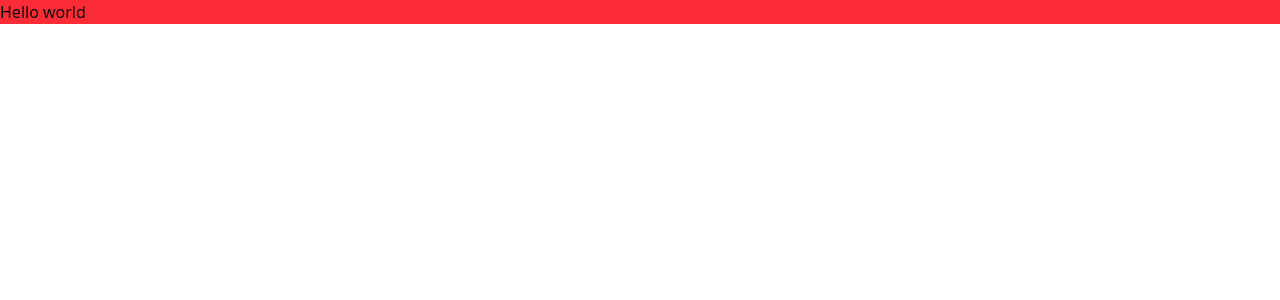
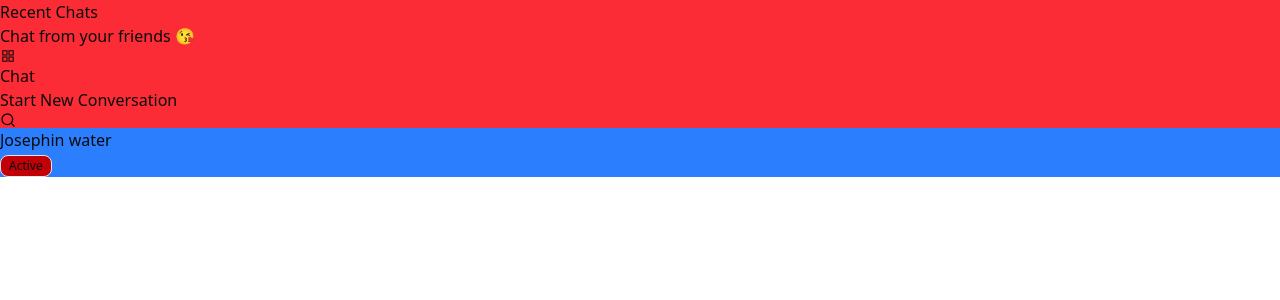
Before and after one commit to JoshuaOzibo/Chat-app, a Next.js app: page / in a window 1280 px wide. Shown: the top 300 px of the page. Built offline with nearby package versions, Linux system fonts and the light colour scheme.

Commit message:
Add react-icons dependency and implement Chat component structure. Updated page.tsx to render Chat component, modified ChatSidebar and ChatWindow for improved layout and styling.

```diff
--- a/package.json
+++ b/package.json
@@ -16,6 +16,7 @@
     "next": "15.2.4",
     "react": "^19.0.0",
     "react-dom": "^19.0.0",
+    "react-icons": "^5.5.0",
     "tailwind-merge": "^3.2.0",
     "tailwind-variants": "^1.0.0",
     "tw-animate-css": "^1.2.5"
--- /dev/null
+++ b/src/Icons/Icons.ts
@@ -0,0 +1,7 @@
+import { AiOutlineAppstore } from "react-icons/ai";
+import { FiSearch } from "react-icons/fi";
+
+// Grid menu Icon
+export const AiOutlineAppstoreIcon =  AiOutlineAppstore;
+// search icon
+export const FiSearchIcon =  FiSearch;
--- /dev/null
+++ b/src/app/Api.ts
@@ -0,0 +1,10 @@
+// app/api/messages/route.ts
+import { NextResponse } from "next/server";
+import connectDB from "@/lib/Mongo";
+import Message from "@/models/Message";
+
+export async function GET() {
+  await connectDB();
+//   const messages = await Message.find({});
+//   return NextResponse.json(messages);
+}
--- a/src/app/page.tsx
+++ b/src/app/page.tsx
@@ -1,9 +1,9 @@
-
+import Chat from "@/components/Chat/Chat";
 
 export default function Home() {
   return (
-    <section className="bg-red-500 w-full">
-      <p>Hello world</p>
-    </section>
+    <>
+      <Chat />
+    </>
   );
 }
--- a/src/components/Chat/Chat.tsx
+++ b/src/components/Chat/Chat.tsx
@@ -0,0 +1,13 @@
+import ChatWindow from "../ChatWindow/ChatWindow";
+import ChatSidebar from "../ChatSidebar/ChatSidebar";
+
+const Chat = () => {
+  return (
+    <div>
+      <ChatSidebar />
+      <ChatWindow />
+    </div>
+  );
+};
+
+export default Chat;
--- a/src/components/ChatSidebar/ChatSidebar.tsx
+++ b/src/components/ChatSidebar/ChatSidebar.tsx
@@ -1,7 +1,9 @@
+import {AiOutlineAppstoreIcon, FiSearchIcon} from '@/Icons/Icons'
+
 const ChatSidebar = () => {
   return (
     <>
-      <section>
+      <section className="bg-red-500">
         {/*  */}
         <main>
           <div>
@@ -10,6 +12,7 @@ const ChatSidebar = () => {
           </div>
 
           {/* icon */}
+          < AiOutlineAppstoreIcon />
         </main>
 
         <main>
@@ -19,6 +22,7 @@ const ChatSidebar = () => {
           </div>
 
           {/* icon */}
+          < FiSearchIcon />
         </main>
       </section>
     </>
--- a/src/components/ChatWindow/ChatWindow.tsx
+++ b/src/components/ChatWindow/ChatWindow.tsx
@@ -1,8 +1,9 @@
+import CurrentUserId from '@/components/ChatWindow/CurrentUserId';
 
 export default function ChatWindow(){
     return(
         <>
-
+           <CurrentUserId />
         </>
     )
 }
--- a/src/components/ChatWindow/CurrentUserId.tsx
+++ b/src/components/ChatWindow/CurrentUserId.tsx
@@ -1,19 +1,18 @@
 import { Badge } from "@/components/ui/badge";
+
 
 export default function CurrentUserId() {
   return (
     <>
-      <section>
+      <section className="bg-blue-500">
         <main>
           {/* <img src="" alt="" /> */}
           <h1>Josephin water</h1>
-          <Badge variant="outline">Active</Badge>
+          <Badge variant="outline" className="bg-red-700">Active</Badge>
         </main>
 
 
-        <main>
-
-        </main>
+        <main></main>
       </section>
     </>
   );
--- /dev/null
+++ b/src/lib/Mongo.ts
@@ -0,0 +1,4 @@
+
+export default function Mongo(){
+
+}
--- /dev/null
+++ b/src/models/Message.ts
@@ -0,0 +1,3 @@
+export default function Message() {
+
+}
```
Also changed, not shown: src/models/User.ts (added, +10 -0 lines), 1 other file (tests, documents, lock files or other folders).
